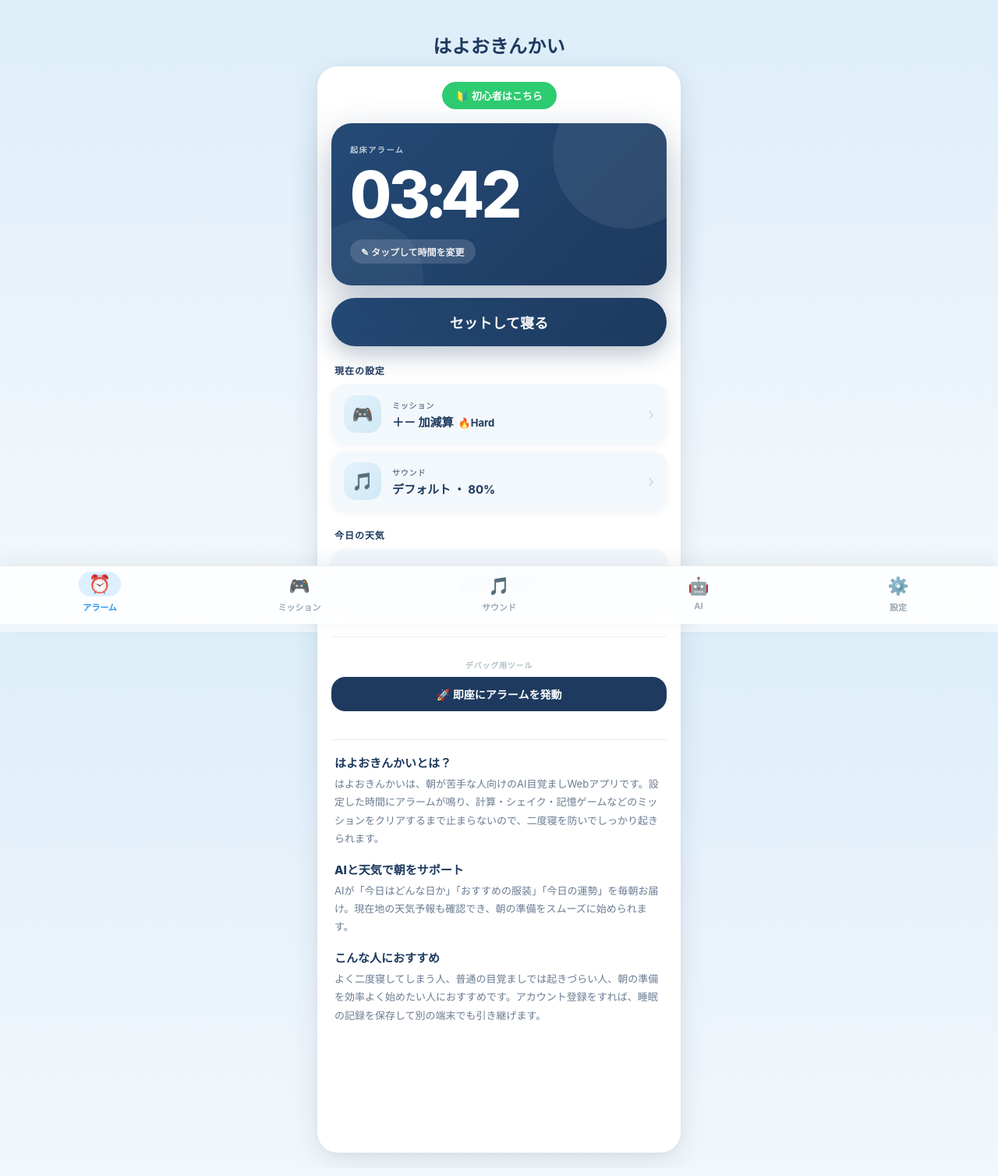
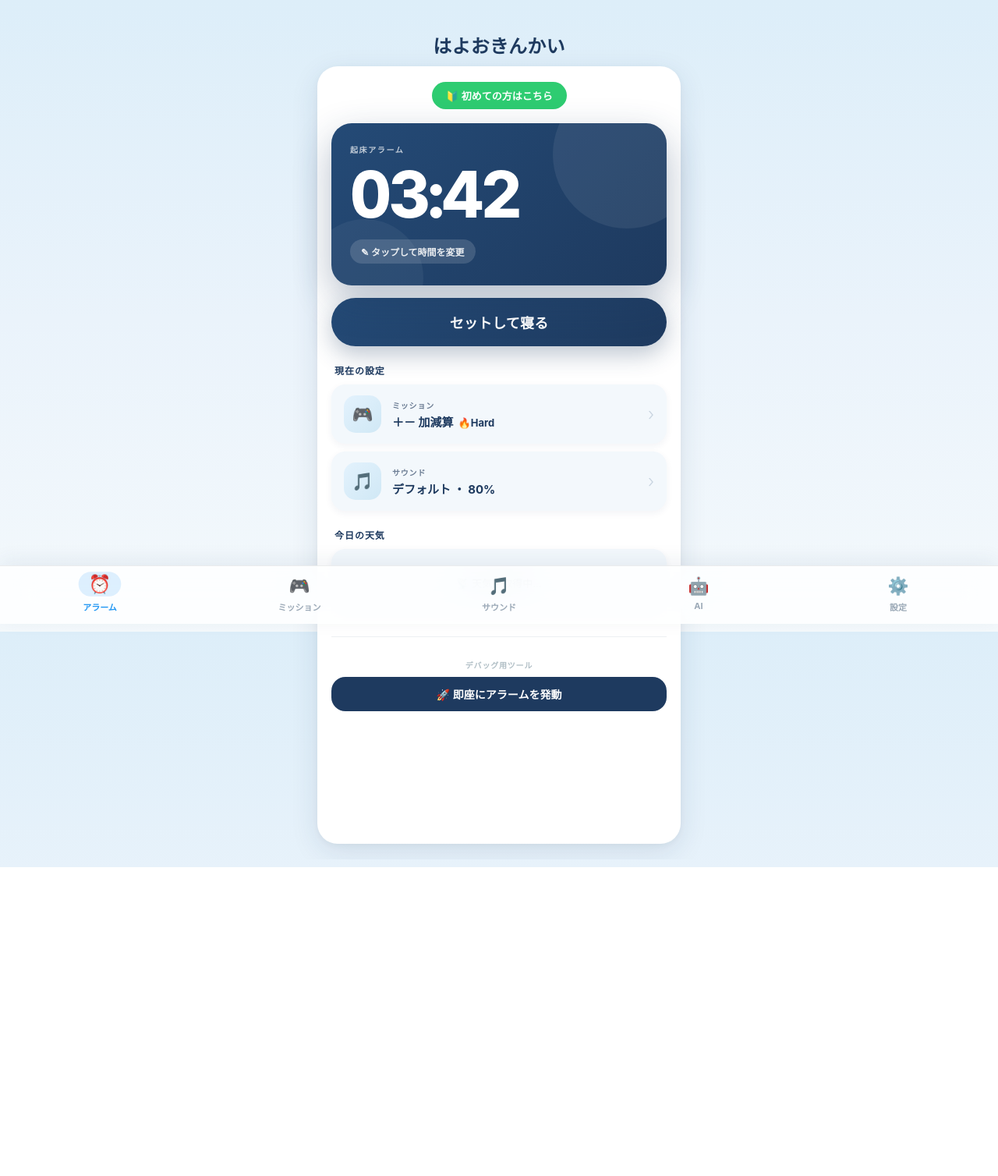
Before and after one commit to u-shin16/mezamashi-app, a Flask app: page / in a window 1280 px wide. Shown: the whole page at 78% size. After the commit the page ends 1112 px from the top, so only its background shows below. Run offline with Flask 3, Linux system fonts and the light colour scheme; some libraries are stand-ins or nearby versions.

Commit message:
アイコン修正とバフ修正

```diff
--- a/app.py
+++ b/app.py
@@ -636,9 +636,21 @@ Replace ___ with real content. No arrows or parentheses. No preamble or closing.
 
     except Exception as e:
         print("朝メッセージ生成エラー:", str(e))
+        lang = 'ja'
+        try:
+            data = request.get_json(silent=True) or {}
+            lang = data.get('lang', 'ja')
+        except Exception:
+            pass
+        if lang not in ('ja', 'en'):
+            lang = 'ja'
         return jsonify({
             "status": "error",
-            "message": "AIが寝坊中です…！でも、あなたの一日が素敵になりますように☀️ / Have a wonderful day!"
+            "message": (
+                "AIが寝坊中です…！でも、あなたの一日が素敵になりますように☀️"
+                if lang == 'ja'
+                else "AI is still waking up... but I hope your day is a good one!"
+            )
         })
 
 
--- a/static/css/style.css
+++ b/static/css/style.css
@@ -1109,28 +1109,6 @@ body.dark-mode #settings-sub-account p { color: #aaa !important; }
 body.dark-mode #menu-val-account { color: #aaa !important; }
 body.dark-mode .account-display-email { color: #aaa; }
 
-/* =========================================
-   SEO向け説明文（トップページ下部）
-========================================= */
-.seo-description {
-    text-align: left;
-    margin-top: 26px;
-    padding: 18px 4px 4px;
-    border-top: 1px solid rgba(30,58,95,0.1);
-}
-.seo-description h2 {
-    font-size: 15px; font-weight: 800; color: var(--navy);
-    margin: 16px 0 6px;
-}
-.seo-description h2:first-child { margin-top: 0; }
-.seo-description p {
-    font-size: 13px; color: var(--text-secondary);
-    line-height: 1.8; margin: 0;
-}
-body.dark-mode .seo-description { border-top-color: rgba(255,255,255,0.1); }
-body.dark-mode .seo-description h2 { color: #eee; }
-body.dark-mode .seo-description p { color: #aaa; }
-
 .account-delete-link {
     display: block; width: 100%; background: none; border: none;
     color: #e74c3c; font-size: 13px; font-weight: 700; cursor: pointer;
--- a/static/js/script.js
+++ b/static/js/script.js
@@ -29,6 +29,7 @@ let currentWakeTime = "";    // 起床の設定時刻
 function applyLanguageSettings() {
     const savedLang = localStorage.getItem('app_language');
     if (savedLang) currentLang = savedLang;
+    document.documentElement.lang = currentLang === 'en' ? 'en' : 'ja';
 
     const langLabel = document.getElementById('lang-label-text');
     const langCheckbox = document.getElementById('lang-checkbox');
--- a/templates/auth_action.html
+++ b/templates/auth_action.html
@@ -5,8 +5,8 @@
     <meta name="viewport" content="width=device-width, initial-scale=1.0, maximum-scale=1.0, user-scalable=no">
     <meta name="theme-color" content="#ddeef9">
     <title>はよおきんかい - アカウント認証</title>
-    <link rel="icon" href="{{ url_for('static', filename='favicon2.ico') }}">
-    <link rel="stylesheet" href="{{ url_for('static', filename='css/style.css') }}?v=20013">
+    <link rel="icon" type="image/x-icon" href="{{ url_for('static', filename='favicon.ico') }}?v=1">
+    <link rel="stylesheet" href="{{ url_for('static', filename='css/style.css') }}?v=20016">
     <style>
         body { display: flex; flex-direction: column; align-items: center; justify-content: center; min-height: 100dvh; padding: 20px; box-sizing: border-box; }
         .auth-card {
--- a/templates/index.html
+++ b/templates/index.html
@@ -33,6 +33,9 @@
     <meta property="og:type" content="website">
     <meta property="og:url" content="https://hayo.webtool-labs.com/">
     <meta property="og:image" content="https://hayo.webtool-labs.com/static/ogp.png">
+    <meta property="og:image:width" content="1200">
+    <meta property="og:image:height" content="630">
+    <meta property="og:image:alt" content="はよおきんかい - 朝が苦手な人向けAI目覚ましWebアプリ">
     <meta property="og:site_name" content="はよおきんかい">
     <meta property="og:locale" content="ja_JP">
 
@@ -41,6 +44,7 @@
     <meta name="twitter:title" content="はよおきんかい｜AI目覚ましアプリ">
     <meta name="twitter:description" content="朝が苦手な人向けのAI目覚ましWebアプリ。楽しく起きる体験をサポートします。">
     <meta name="twitter:image" content="https://hayo.webtool-labs.com/static/ogp.png">
+    <meta name="twitter:image:alt" content="はよおきんかい - 朝が苦手な人向けAI目覚ましWebアプリ">
 
     <!-- 構造化データ（JSON-LD） -->
     <script type="application/ld+json">
@@ -66,9 +70,9 @@
     <meta name="apple-mobile-web-app-title" content="はよおきんかい">
     <meta name="theme-color" content="#ffffff">
 
-    <link rel="icon" href="{{ url_for('static', filename='favicon2.ico') }}">
-    <link rel="apple-touch-icon" sizes="180x180" href="{{ url_for('static', filename='home-icon.png') }}?v=5">
-    <link rel="stylesheet" href="{{ url_for('static', filename='css/style.css') }}?v=20015">
+    <link rel="icon" type="image/x-icon" href="{{ url_for('static', filename='favicon.ico') }}?v=1">
+    <link rel="apple-touch-icon" sizes="180x180" href="{{ url_for('static', filename='home-icon.png') }}?v=7">
+    <link rel="stylesheet" href="{{ url_for('static', filename='css/style.css') }}?v=20016">
 </head>
 <body class="preload">
 
@@ -82,8 +86,8 @@
 
         <div id="view-alarm" class="view-section active">
 
-            <button onclick="showTutorial()" class="btn-tutorial translatable" data-ja="🔰 初心者はこちら" data-en="🔰 Guide">
-                🔰 初心者はこちら
+            <button onclick="showTutorial()" class="btn-tutorial translatable" data-ja="🔰 初めての方はこちら" data-en="🔰 Guide">
+                🔰 初めての方はこちら
             </button>
 
             <!-- ヒーローカード：カード全面がタップ可能（input を透明に重ねる） -->
@@ -168,16 +172,6 @@
                 </button>
             </div>
 
-            <section class="seo-description">
-                <h2 class="translatable" data-ja="はよおきんかいとは？" data-en="What is Hayookinkai?">はよおきんかいとは？</h2>
-                <p class="translatable" data-ja="はよおきんかいは、朝が苦手な人向けのAI目覚ましWebアプリです。設定した時間にアラームが鳴り、計算・シェイク・記憶ゲームなどのミッションをクリアするまで止まらないので、二度寝を防いでしっかり起きられます。" data-en="Hayookinkai is an AI alarm web app for people who struggle to wake up. The alarm keeps ringing until you clear a mission such as math, shake, or memory games, so it helps you avoid oversleeping.">はよおきんかいは、朝が苦手な人向けのAI目覚ましWebアプリです。設定した時間にアラームが鳴り、計算・シェイク・記憶ゲームなどのミッションをクリアするまで止まらないので、二度寝を防いでしっかり起きられます。</p>
-
-                <h2 class="translatable" data-ja="AIと天気で朝をサポート" data-en="AI & weather support your morning">AIと天気で朝をサポート</h2>
-                <p class="translatable" data-ja="AIが「今日はどんな日か」「おすすめの服装」「今日の運勢」を毎朝お届け。現在地の天気予報も確認でき、朝の準備をスムーズに始められます。" data-en="Every morning, AI delivers today's highlights, outfit tips, and your fortune. You can also check your local weather forecast to get ready smoothly.">AIが「今日はどんな日か」「おすすめの服装」「今日の運勢」を毎朝お届け。現在地の天気予報も確認でき、朝の準備をスムーズに始められます。</p>
-
-                <h2 class="translatable" data-ja="こんな人におすすめ" data-en="Who is it for?">こんな人におすすめ</h2>
-                <p class="translatable" data-ja="よく二度寝してしまう人、普通の目覚ましでは起きづらい人、朝の準備を効率よく始めたい人におすすめです。アカウント登録をすれば、睡眠の記録を保存して別の端末でも引き継げます。" data-en="Great for people who hit snooze, struggle with regular alarms, or want to start their morning efficiently. Sign up to save your sleep records and sync them across devices.">よく二度寝してしまう人、普通の目覚ましでは起きづらい人、朝の準備を効率よく始めたい人におすすめです。アカウント登録をすれば、睡眠の記録を保存して別の端末でも引き継げます。</p>
-            </section>
         </div>
 
         <div id="view-mission" class="view-section hidden-view">
@@ -615,7 +609,7 @@
 
             <div id="settings-sub-difficulty" class="settings-sub-page hidden">
                 <div class="sub-page-header">
-                    <button onclick="closeSettingSub()" class="back-btn">＜ 戻る</button>
+                    <button onclick="closeSettingSub()" class="back-btn translatable" data-ja="＜ 戻る" data-en="< Back">＜ 戻る</button>
                     <h2 class="translatable" data-ja="⚖️ 難易度" data-en="⚖️ Difficulty">⚖️ 難易度</h2>
                     <div style="width: 70px;"></div>
                 </div>
@@ -984,7 +978,7 @@
     <script src="https://www.gstatic.com/firebasejs/10.12.0/firebase-firestore-compat.js"></script>
     <script src="{{ url_for('static', filename='js/firebase-config.js') }}?v=1"></script>
 
-    <script src="{{ url_for('static', filename='js/script.js') }}?v=34"></script>
+    <script src="{{ url_for('static', filename='js/script.js') }}?v=35"></script>
     <script src="{{ url_for('static', filename='js/auth.js') }}?v=10"></script>
 
     <nav class="bottom-nav">
```
Also changed, not shown: static/favicon.ico (added), static/favicon2.ico (deleted), static/home-icon.png, static/ogp.png (added).
